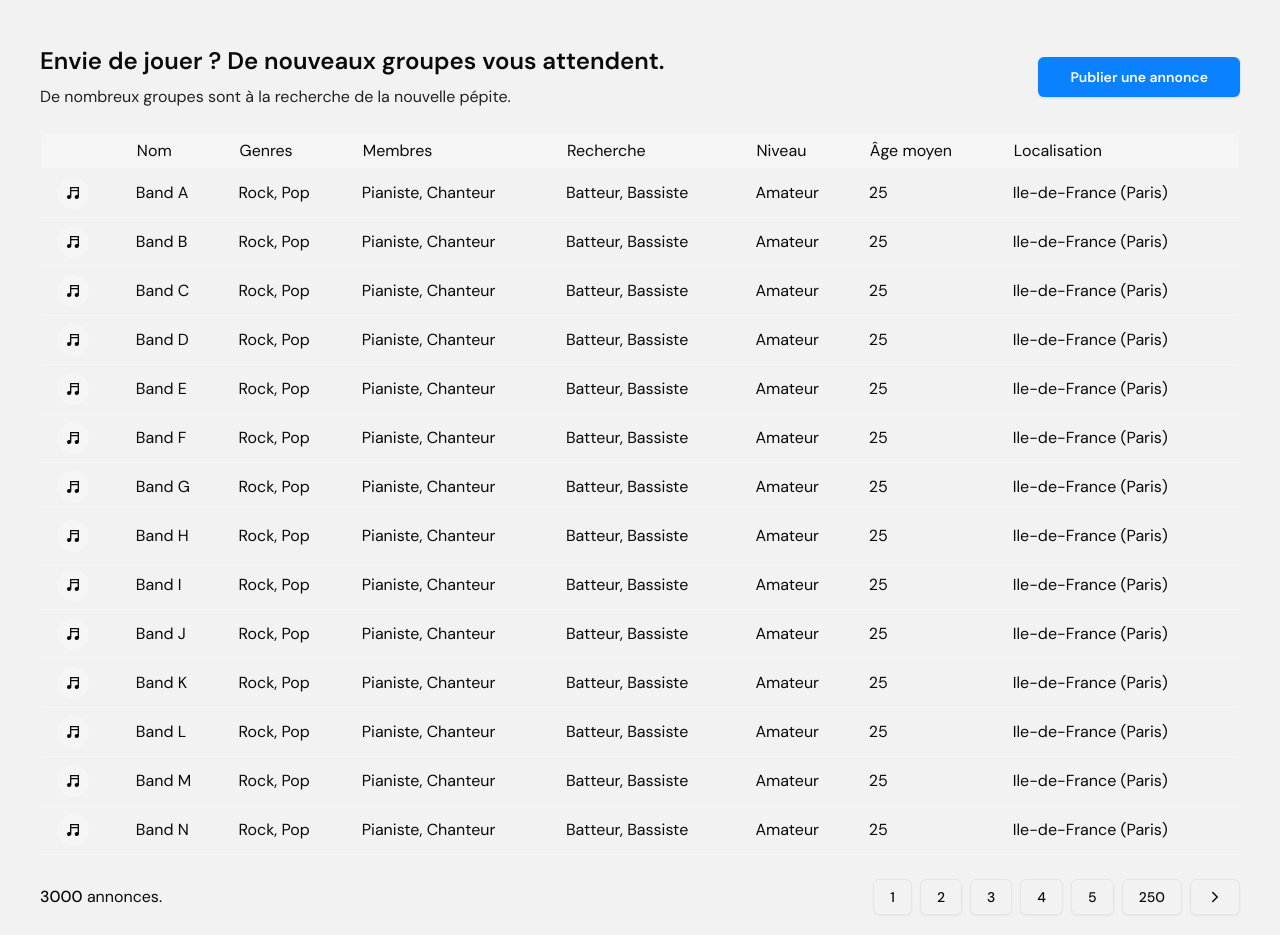
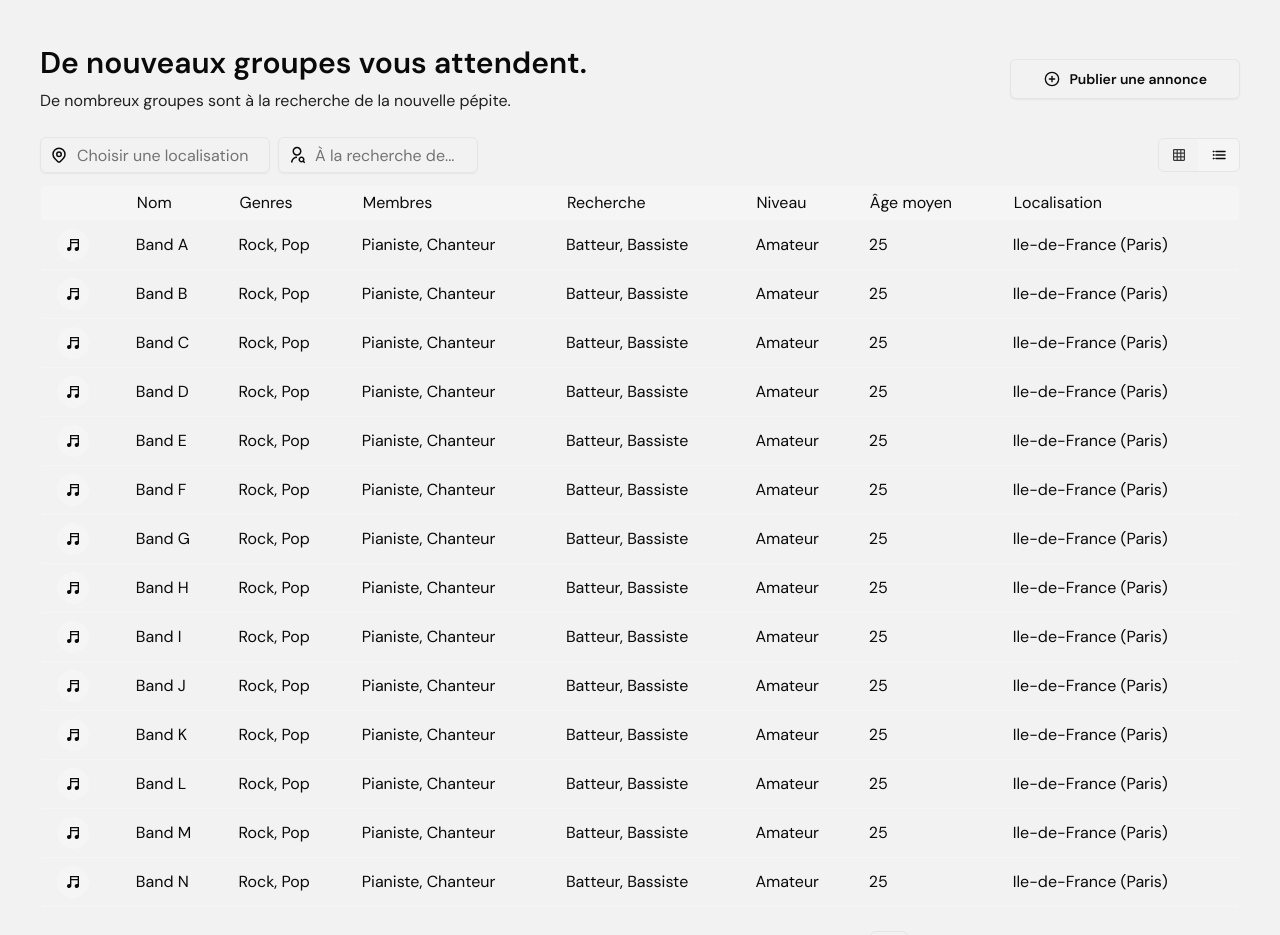
Before and after one commit to maxess3/bandbridge, a Next.js app in the folder client/: page /ads in a window 1280 px wide. Shown: the part 80-1015 px from the top of the page. Built offline with nearby package versions, Linux system fonts and the light colour scheme.

Commit message:
Add table filters

```diff
--- a/client/app/(pages)/ads/page.tsx
+++ b/client/app/(pages)/ads/page.tsx
@@ -1,6 +1,12 @@
+import { HiOutlineLocationMarker } from "react-icons/hi";
+import { RiUserSearchLine } from "react-icons/ri";
+import { FiPlusCircle } from "react-icons/fi";
+
 import BandTable from "@/components/BandTable";
 
 import { Button } from "@/components/ui/button";
+import { Input } from "@/components/ui/input";
+import LayoutView from "@/components/LayoutView";
 import Pagination from "@/components/Pagination";
 
 export default function Ads() {
@@ -8,8 +14,8 @@ export default function Ads() {
     <div className="flex flex-col justify-center mt-16 pb-14">
       <div className="flex justify-between items-center">
         <div className="space-y-2">
-          <h2 className="text-2xl font-semibold">
-            Envie de jouer ? De nouveaux groupes vous attendent.
+          <h2 className="text-3xl font-semibold">
+            De nouveaux groupes vous attendent.
           </h2>
           <p className="opacity-90">
             De nombreux groupes sont à la recherche de la nouvelle pépite.
@@ -17,17 +23,42 @@ export default function Ads() {
         </div>
         <div className="space-x-2">
           <Button
+            variant={"outline"}
             size="lg"
-            className="bg-primary text-sm text-white font-semibold"
+            className="text-sm font-semibold hover:bg-secondary/20"
           >
+            <FiPlusCircle style={{ width: "18px" }} />
             Publier une annonce
           </Button>
         </div>
       </div>
-      <div className="mt-6">
-        <BandTable />
-      </div>
-      <div className="mt-6">
+      <div className="space-y-6 mt-6">
+        <div className="space-y-3">
+          <div className="flex items-center justify-between space-x-2">
+            <div className="flex space-x-2">
+              <div className="relative w-[230px]">
+                <span className="absolute -translate-y-1/2 top-1/2 left-[10px]">
+                  <HiOutlineLocationMarker className="text-lg" />
+                </span>
+                <Input
+                  className="!text-base pl-9"
+                  placeholder="Choisir une localisation"
+                />
+              </div>
+              <div className="relative w-[200px]">
+                <span className="absolute -translate-y-1/2 top-1/2 left-[10px]">
+                  <RiUserSearchLine className="text-lg" />
+                </span>
+                <Input
+                  className="!text-base pl-9"
+                  placeholder="À la recherche de..."
+                />
+              </div>
+            </div>
+            <LayoutView />
+          </div>
+          <BandTable />
+        </div>
         <Pagination />
       </div>
     </div>
--- /dev/null
+++ b/client/components/LayoutView.tsx
@@ -0,0 +1,29 @@
+import { IoMdGrid } from "react-icons/io";
+import { IoList } from "react-icons/io5";
+
+import { Button } from "@/components/ui/button";
+
+function LayoutView() {
+  return (
+    <div className="flex">
+      <div className="flex border rounded-md relative before:absolute before:-translate-x-1/2 before:left-1/2 before:h-full before:w-0.5 before:bg-accent">
+        <Button
+          variant="ghost"
+          size="sm"
+          className="rounded-r-none w-full hover:bg-secondary/20"
+        >
+          <IoMdGrid className="opacity-80" />
+        </Button>
+        <Button
+          size="sm"
+          variant="ghost"
+          className="rounded-l-none bg-secondary"
+        >
+          <IoList />
+        </Button>
+      </div>
+    </div>
+  );
+}
+
+export default LayoutView;
--- a/client/components/LoginForm.tsx
+++ b/client/components/LoginForm.tsx
@@ -31,6 +31,7 @@ function LoginForm() {
           <div className="grid gap-2">
             <Label htmlFor="email">Email</Label>
             <Input
+              className="!text-base"
               id="email"
               type="email"
               placeholder="m@exemple.com"
@@ -46,7 +47,7 @@ function LoginForm() {
             </div>
             <Input id="password" type="password" required />
           </div>
-          <Button type="submit" className="w-full text-white">
+          <Button type="submit" className="w-full text-white font-semibold">
             Se connecter
           </Button>
         </div>
--- a/client/components/Pagination.tsx
+++ b/client/components/Pagination.tsx
@@ -10,30 +10,30 @@ function Pagination() {
           <span className="font-medium">3000</span> annonces.
         </p>
       </div>
-      <div className="flex space-x-2">
+      <div className="flex space-x-1">
         {/* <Button className="bg-outline border shadow-sm text-foreground hover:bg-accent">
           <IoChevronBackOutline />
         </Button> */}
-        <Button className="bg-outline border text-foreground shadow-sm hover:bg-accent">
+        <Button className="bg-outline border text-foreground shadow-sm hover:bg-secondary/20">
           1
         </Button>
-        <Button className="bg-outline border text-foreground shadow-sm hover:bg-accent">
+        <Button className="bg-outline text-foreground shadow-sm hover:bg-secondary/20">
           2
         </Button>
-        <Button className="bg-outline border text-foreground shadow-sm hover:bg-accent">
+        <Button className="bg-outline text-foreground shadow-sm hover:bg-secondary/20">
           3
         </Button>
-        <Button className="bg-outline border text-foreground shadow-sm hover:bg-accent">
+        <Button className="bg-outline text-foreground shadow-sm hover:bg-secondary/20">
           4
         </Button>
-        <Button className="bg-outline border text-foreground shadow-sm hover:bg-accent">
+        <Button className="bg-outline text-foreground shadow-sm hover:bg-secondary/20">
           5
         </Button>
-        <Button className="bg-outline border text-foreground shadow-sm hover:bg-accent">
-          250
+        <Button className="bg-outline text-foreground shadow-sm hover:bg-secondary/20">
+          ...
         </Button>
-        <Button className="bg-outline border text-foreground shadow-sm hover:bg-accent">
-          <IoChevronForwardOutline />
+        <Button className="bg-outline text-foreground shadow-sm hover:bg-secondary/20 font-medium">
+          Suivant <IoChevronForwardOutline />
         </Button>
       </div>
     </div>
--- a/client/components/SignupForm.tsx
+++ b/client/components/SignupForm.tsx
@@ -31,6 +31,7 @@ function SignupForm() {
           <div className="grid gap-2">
             <Label htmlFor="email">Email</Label>
             <Input
+              className="!text-base"
               id="email"
               type="email"
               placeholder="m@exemple.com"
@@ -46,7 +47,7 @@ function SignupForm() {
             </div>
             <Input id="password" type="password" required />
           </div>
-          <Button type="submit" className="w-full text-white">
+          <Button type="submit" className="w-full text-white font-semibold">
             S'inscrire
           </Button>
         </div>
--- a/client/components/ThemeSwitch.tsx
+++ b/client/components/ThemeSwitch.tsx
@@ -22,7 +22,7 @@ function ThemeSwitch() {
         className="flex items-center h-full opacity-90"
         onClick={() => setTheme("light")}
       >
-        <FaMoon className="text-xl" />
+        <FaMoon className="text-lg" />
       </button>
     );
   }
@@ -33,7 +33,7 @@ function ThemeSwitch() {
         className="flex items-center h-full opacity-90"
         onClick={() => setTheme("dark")}
       >
-        <IoMdSunny className="text-xl" />
+        <IoMdSunny className="text-lg" />
       </button>
     );
   }
```
